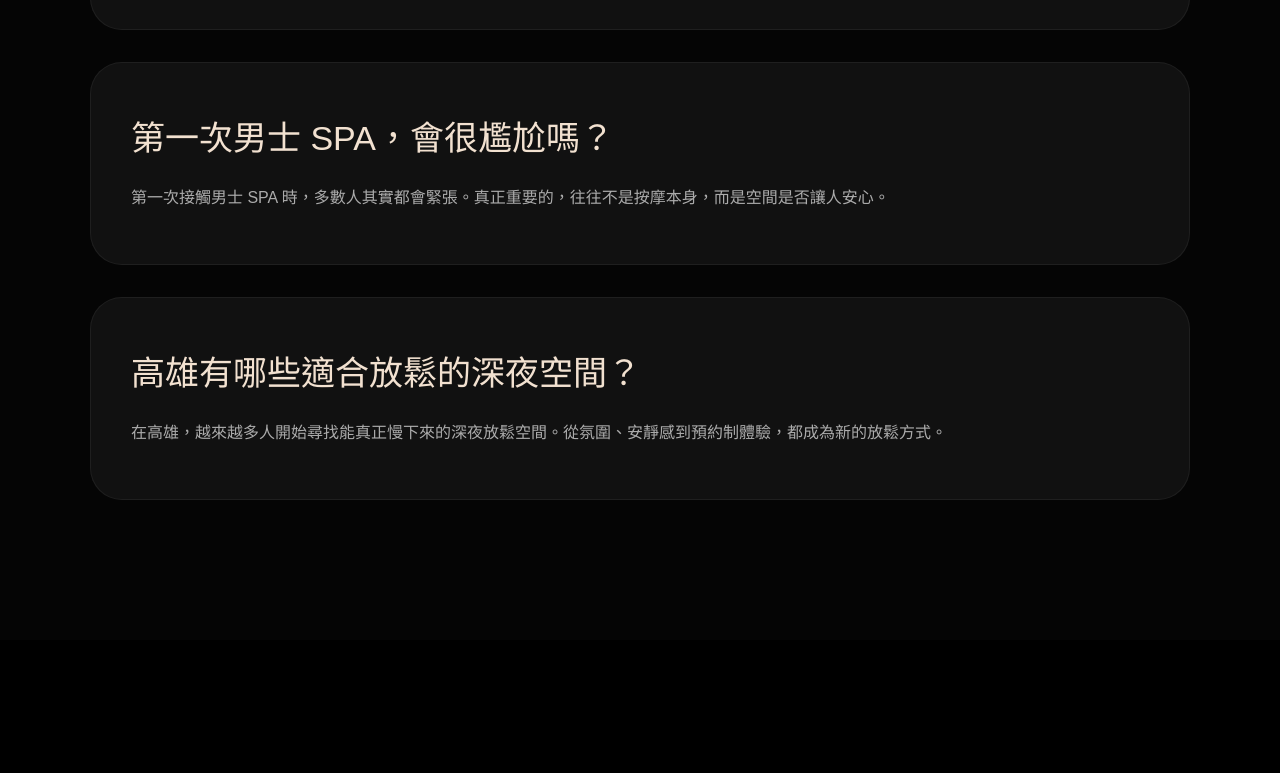
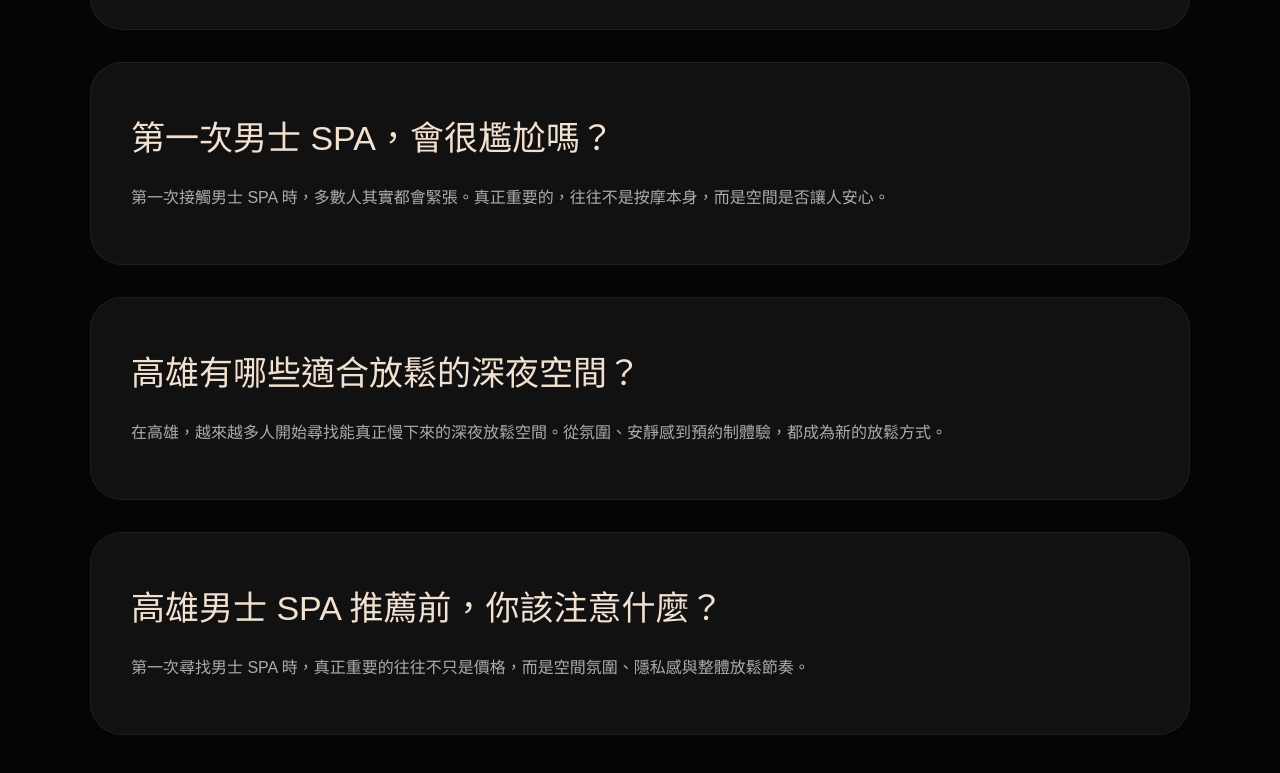
Before and after one commit to profoundroomkh/profound-room, a Next.js app: page /journal in a window 1280 px wide. Shown: the part 1406-2179 px from the top of the page. Before the commit the page ends 2046 px from the top, so only its background shows below. Built offline with nearby package versions, Linux system fonts and the light colour scheme.

Commit message:
Update page.js

```diff
--- a/app/journal/page.js
+++ b/app/journal/page.js
@@ -63,6 +63,16 @@ export default function JournalPage() {
 
   link:
     '/journal/kaohsiung-night-relax-space',
+},
+    {
+  title:
+    '高雄男士 SPA 推薦前，你該注意什麼？',
+
+  description:
+    '第一次尋找男士 SPA 時，真正重要的往往不只是價格，而是空間氛圍、隱私感與整體放鬆節奏。',
+
+  link:
+    '/journal/mens-spa-guide-kaohsiung',
 },
   ]
 
```
